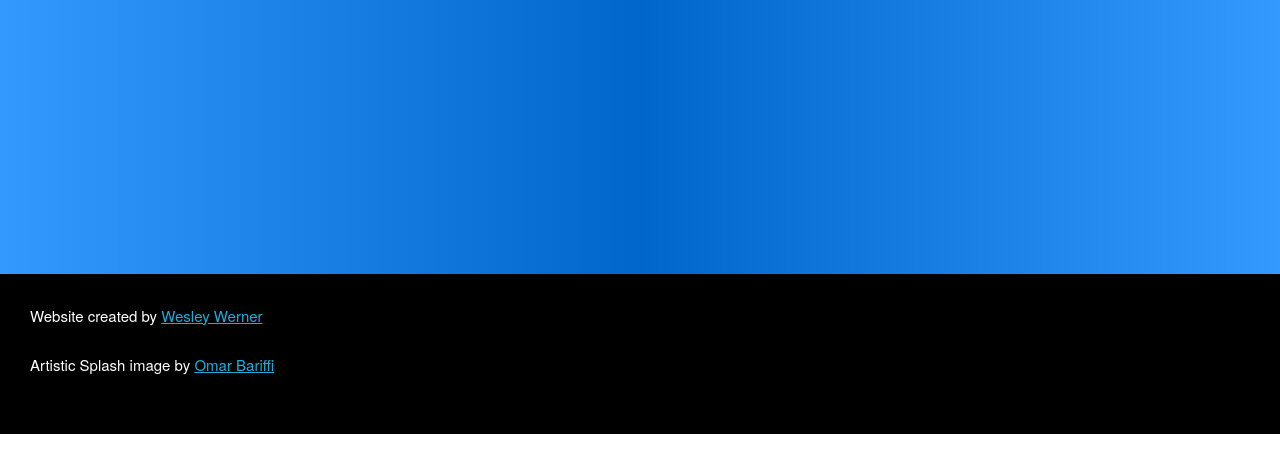
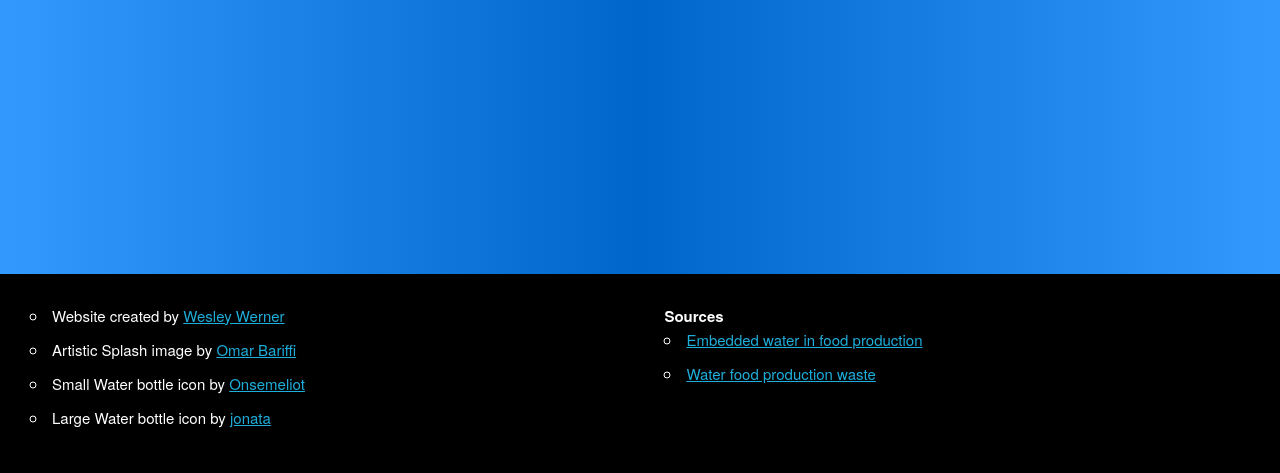
Before and after one commit to wesleywerner/water-use, a plain HTML site: page index.html in a window 1280 px wide. Shown: the part 1534-2007 px from the top of the page. Before the commit the page ends 1968 px from the top, so only its background shows below. Drawn offline with nearby package versions, Linux system fonts and the light colour scheme.

Commit message:
Add footer credits.

```diff
--- a/index.html
+++ b/index.html
@@ -23,7 +23,7 @@
 <html xmlns="http://www.w3.org/1999/xhtml" xml:lang="en" lang="en">
 
 <head>
-  <title>untitled</title>
+  <title>Water Use</title>
   <meta http-equiv="content-type" content="text/html;charset=utf-8" />
   <meta name="generator" content="Geany 1.24.1" />
   <link rel="stylesheet" type="text/css" href="http://cdnjs.cloudflare.com/ajax/libs/animate.css/3.5.2/animate.min.css">
@@ -116,8 +116,39 @@
   </div>
 
   <footer>
-    <p>Website created by <a href="https://wesleywerner.com/" target="_blank">Wesley Werner</a></p>
-    Artistic Splash image by <a href="https://flic.kr/p/c4NxbS" target="_blank">Omar Bariffi</a>
+    <div class="row">
+      <div class="six columns">
+        <ul>
+          <li>
+            Website created by <a href="https://wesleywerner.com/" target="_blank">Wesley Werner</a>
+          </li>
+          <li>
+            Artistic Splash image by <a href="https://flic.kr/p/c4NxbS" target="_blank">Omar Bariffi</a>
+          </li>
+          <li>
+            Small Water bottle icon by <a href="https://openclipart.org/detail/193719/water-bottle" target="_blank">Onsemeliot</a>
+          </li>
+          <li>
+            Large Water bottle icon by <a href="https://openclipart.org/detail/4813/water-bottle" target="_blank">jonata</a>
+          </li>
+        </ul>
+      </div>
+      <div class="six columns">
+        <strong>Sources</strong>
+        <ul>
+          <li>
+            <a href="http://www.igd.com/our-expertise/Sustainability/Water/3509/Embedded-Water-in-Food-Production/" target="_blank">Embedded water in food production</a>
+          </li>
+          <li>
+            <a href="https://www.theguardian.com/news/datablog/2013/jan/10/how-much-water-food-production-waste" target="_blank">Water food production waste</a>
+          </li>
+        </ul>
+
+
+
+
+      </div>
+    </div>
   </footer>
 
   <script src="http://cdnjs.cloudflare.com/ajax/libs/vue/2.1.10/vue.min.js"></script>
```
